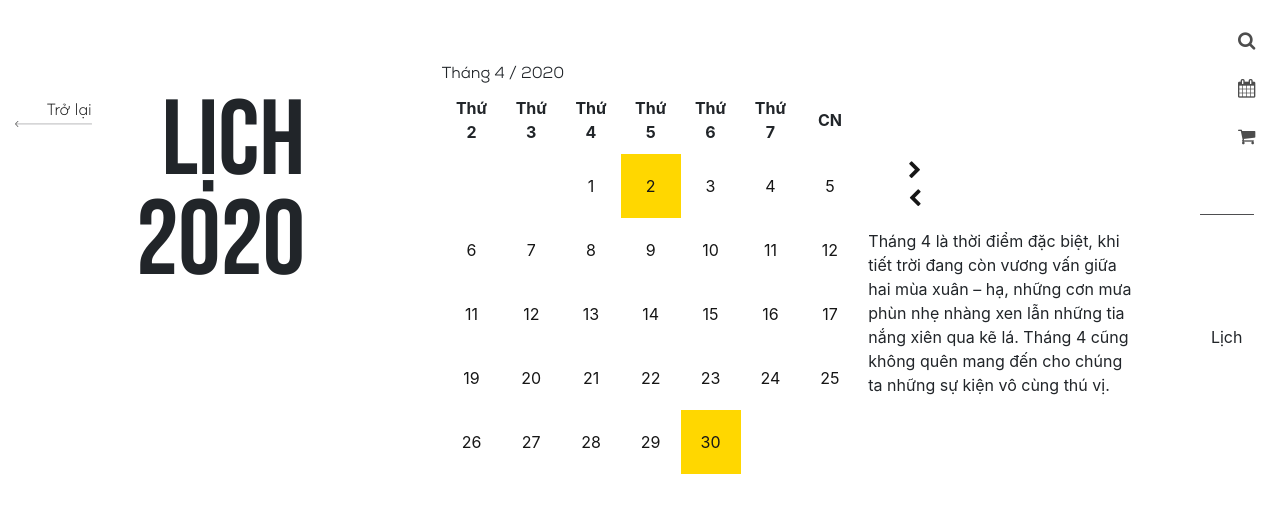
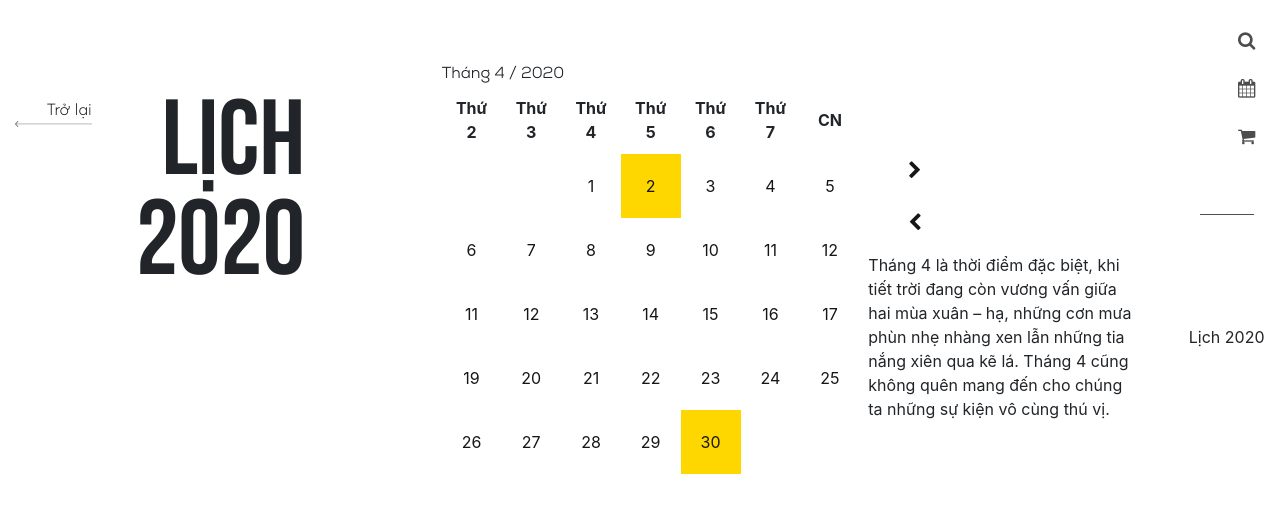
Before and after one commit to Duyan8699/lua_tracul, a plain HTML site: page lich.html in a window 1280 px wide. Shown: the part 103-616 px from the top of the page. Drawn offline with Linux system fonts and the light colour scheme.

Commit message:
Update lich.html

```diff
--- a/lich.html
+++ b/lich.html
@@ -112,7 +112,7 @@
 			<div class="col-lg-3 col-md-1 col-sm-12 new">
 				<div class="op">
 					<ul>
-						<li><a href=""><i class="fa fa-chevron-right" aria-hidden="true"></i></a></li>
+						<li><a href=""><i class="fa fa-chevron-right" aria-hidden="true"></i></a></li><br>
 						<li><a href=""><i class="fa fa-chevron-left" aria-hidden="true"></i></a></li>
 					</ul>
 				</div>
@@ -131,7 +131,8 @@
 					</div><br>
 					<div class="step">
 						<img src="images/LINE.png" style="width:70%;"></div><br>
-				<div class="page">Lịch</div></center>
+					<div class="page">Lịch 2020</div>
+				</center>
 			</div>
 		</div>
 
```
Lines whose indentation alone changed are shown as unchanged.
